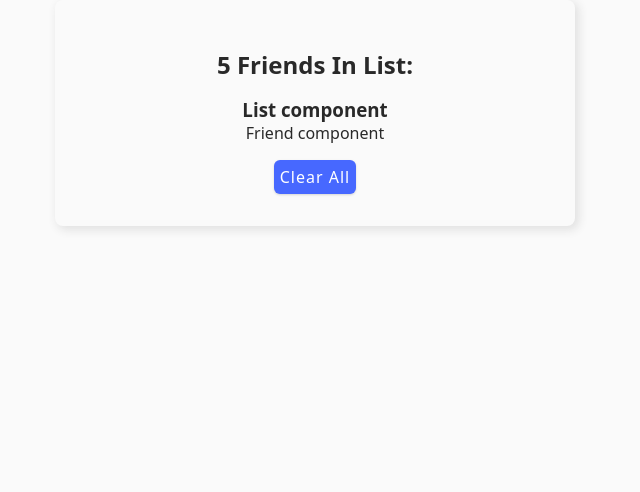
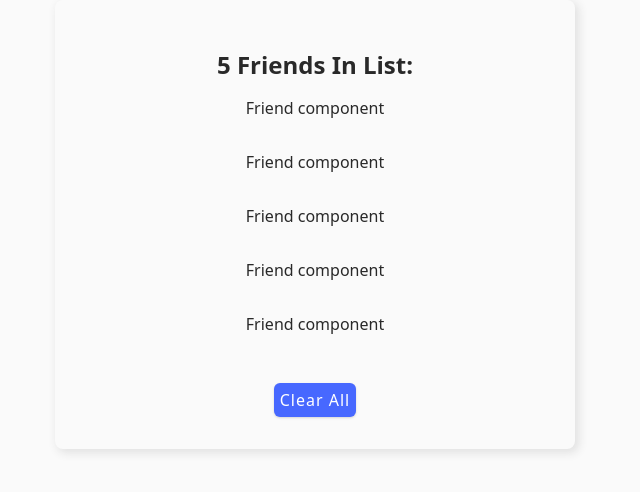
Before and after one commit to L-Qichen/React-mini-projects, a React (Vite) app in the folder friends-list/: page / in a window 1280 px wide. Shown: the top 492 px of the page, without its empty margins (325-965 px from the left). Built offline with nearby package versions, Linux system fonts and the light colour scheme.

Commit message:
List component done. Remember props should pass as an object

```diff
--- a/friends-list/src/List.jsx
+++ b/friends-list/src/List.jsx
@@ -1,13 +1,17 @@
 import Friend from "./Friend";
 
-const List = () => {
+const List = ({ friends }) => {
 
 
   return (
-    <>
-      <h3>List component</h3>
-      <Friend />
-    </>
+    <ol>
+      {friends.map((friend) => {
+        return (
+          <li key={friend.id}>
+            <Friend {...friend} />
+          </li>)
+      })}
+    </ol >
   )
 }
 
```
